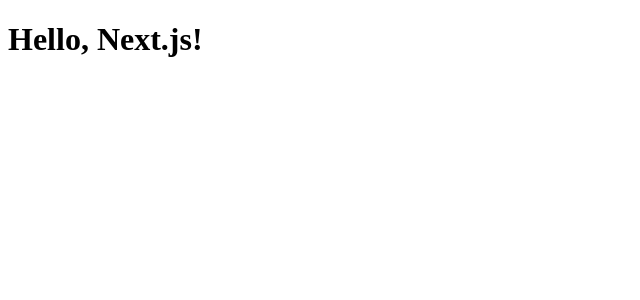
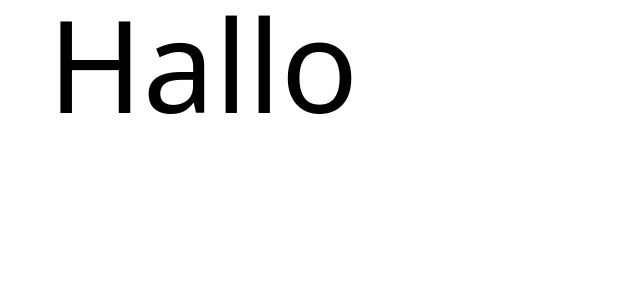
Before and after one commit to yannick1608/portfolio-next-ts-13, a Next.js app: page / in a window 1280 px wide. Shown: the top 300 px of the page, without its empty margins (0-640 px from the left). Built offline with nearby package versions, Linux system fonts and the light colour scheme.

Commit message:
adding and testing tailwind

```diff
--- a/app/layout.tsx
+++ b/app/layout.tsx
@@ -1,3 +1,5 @@
+import '../styles/global.css';
+
 export default function RootLayout({ children }) {
    return (
      <html lang="en">
--- a/app/page.tsx
+++ b/app/page.tsx
@@ -1,3 +1,6 @@
+
 export default function Page() {
-   return <h1>Hello, Next.js!</h1>;
+   return (
+      <h1 className="text-9xl ml-12">Hallo</h1>
+   )
  }
--- a/package.json
+++ b/package.json
@@ -13,6 +13,9 @@
   },
   "devDependencies": {
     "@types/node": "18.11.7",
-    "@types/react": "18.0.24"
+    "@types/react": "18.0.24",
+    "autoprefixer": "^10.4.13",
+    "postcss": "^8.4.18",
+    "tailwindcss": "^3.2.1"
   }
 }
--- /dev/null
+++ b/postcss.config.js
@@ -0,0 +1,6 @@
+module.exports = {
+  plugins: {
+    tailwindcss: {},
+    autoprefixer: {},
+  },
+}
--- /dev/null
+++ b/styles/global.css
@@ -0,0 +1,3 @@
+@tailwind base;
+@tailwind components;
+@tailwind utilities;
--- /dev/null
+++ b/tailwind.config.js
@@ -0,0 +1,10 @@
+/** @type {import('tailwindcss').Config} */
+module.exports = {
+  content: [
+    "./app/**/*.{js,ts,jsx,tsx}",
+  ],
+  theme: {
+    extend: {},
+  },
+  plugins: [],
+}
```
Also changed, not shown: 1 other file (tests, documents, lock files or other folders).
